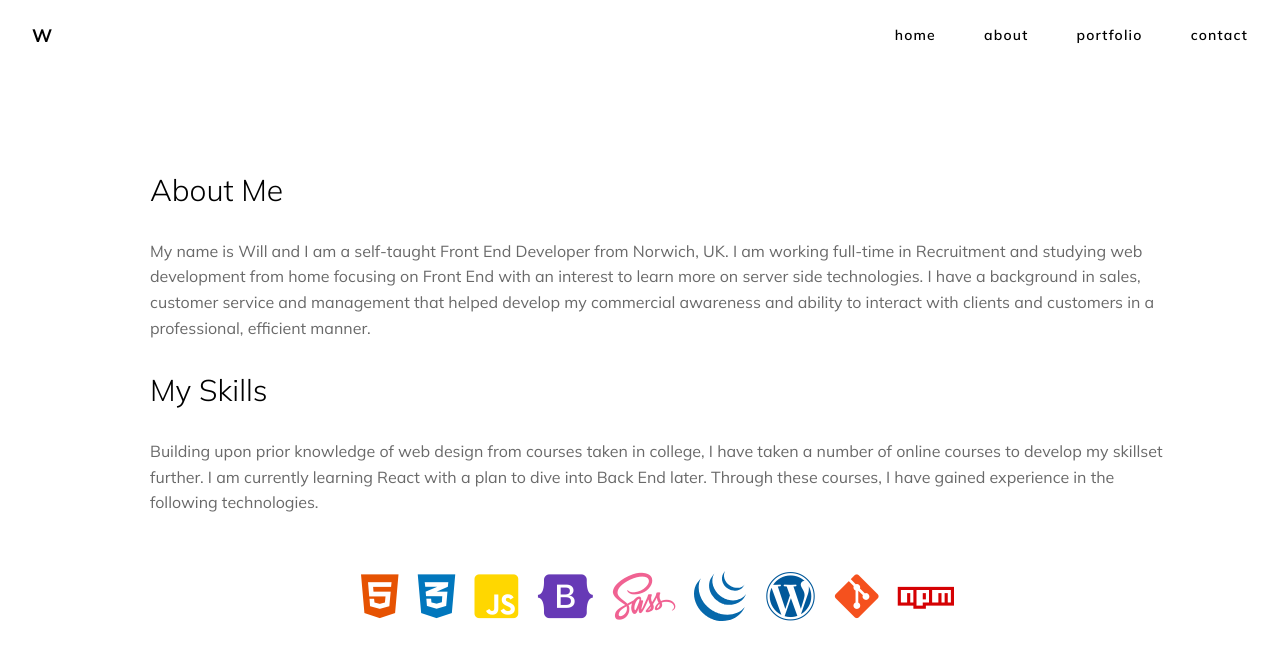
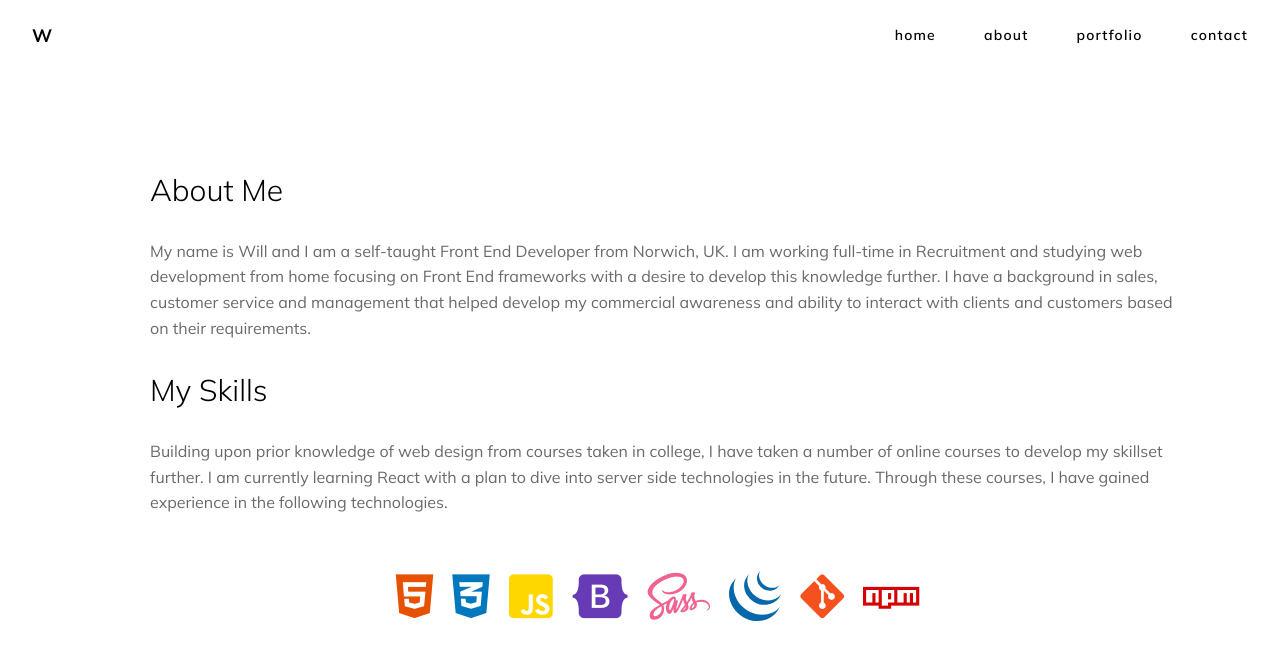
Before and after one commit to wwilsonnorth/wwilsonnorth.github.io, a plain HTML site: page about.html in a window 1280 px wide. Drawn offline with Linux system fonts and the light colour scheme.

Commit message:
minor change on about and portfolio pages.

```diff
--- a/about.html
+++ b/about.html
@@ -38,16 +38,16 @@
             <h2 class="inner-header">About Me</h2>
             <p class="inner-about-description">My name is Will and I am a self-taught Front End Developer
                 from Norwich, UK. I am working full-time in Recruitment and studying web development from home focusing
-                on Front End with an interest to learn more on server side technologies. I have a background in sales,
+                on Front End frameworks with a desire to develop this knowledge further. I have a background in sales,
                 customer service and management that helped develop my commercial awareness and ability to interact with
-                clients and customers in a professional, efficient manner.
+                clients and customers based on their requirements.
 
             </p>
             <h2 class="inner-header">My Skills</h2>
             <p class="inner-about-description">Building upon prior knowledge of web design from courses taken in
                 college, I have taken a
                 number of online courses to develop my skillset further. I am currently learning React with a plan to
-                dive into Back End later. Through these courses,
+                dive into server side technologies in the future. Through these courses,
                 I have gained experience in the following technologies.</p>
             <div class="skills-container">
                 <i class="fab fa-html5" style="color:#E65202;"></i>
@@ -56,7 +56,6 @@
                 <i class="fab fa-bootstrap" style="color:#673AB6;"></i>
                 <i class="fab fa-sass" style="color:#F06292;"></i>
                 <img src="img/jquery.svg" style="padding-right:15px;"></img>
-                <i class="fab fa-wordpress" style="color:#00589A;"></i>
                 <i class="fab fa-git-alt" style="color:#F5511E;"></i>
                 <i class="fab fa-npm" style="color:#D50103;"></i>
             </div>
```
Also changed, not shown: portfolio.html (+1 -1 lines).
